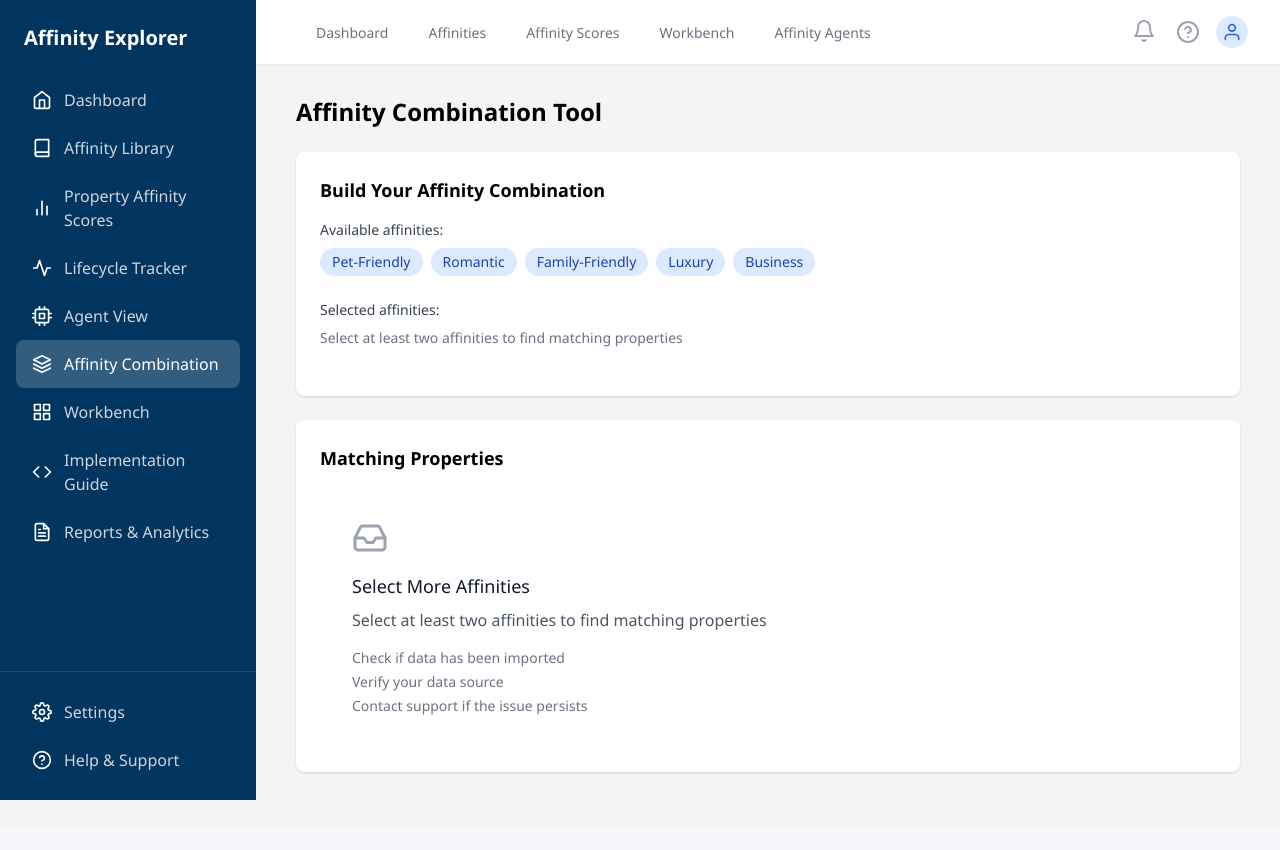
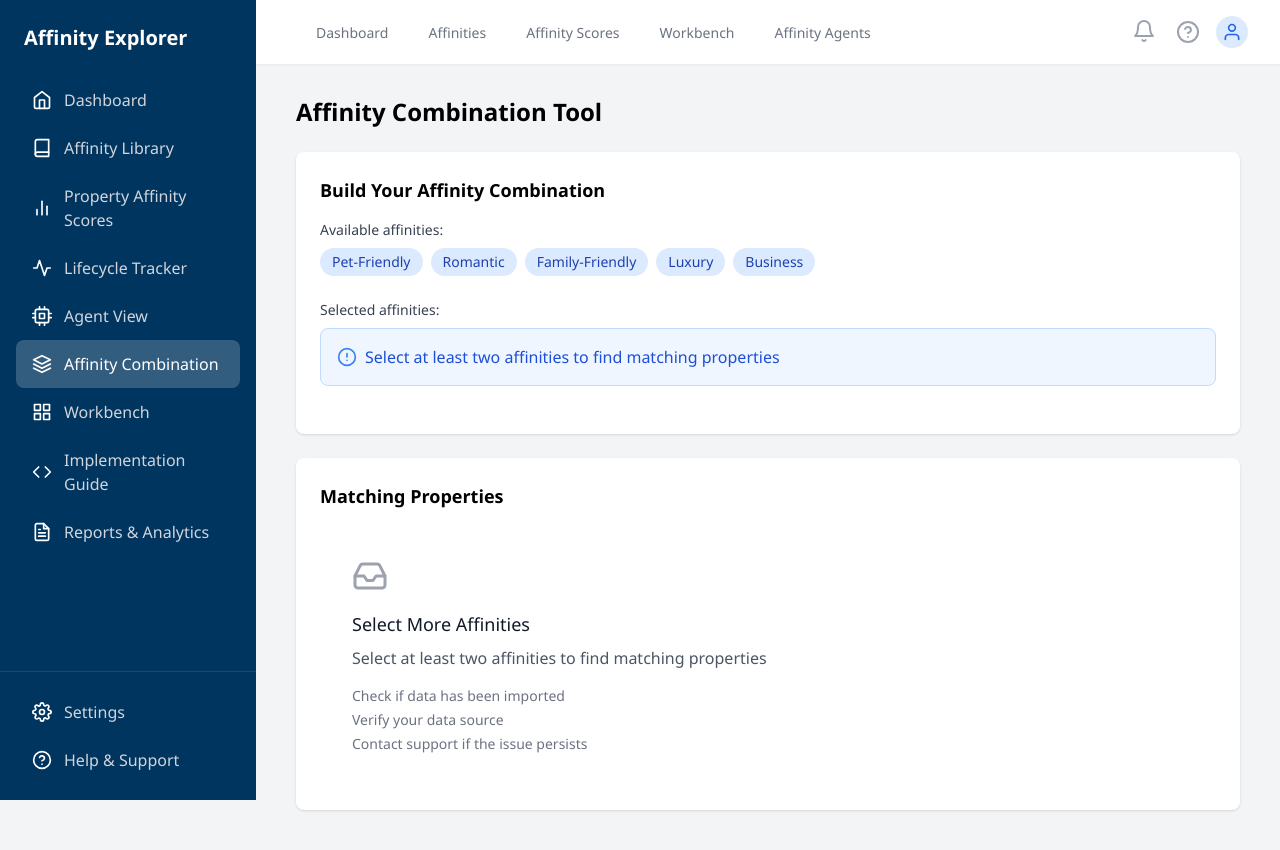
Before and after one commit to calebcarter001/affinity-explorer-build, a React (Vite) app: page /combine in a window 1280 px wide. Shown: the top 850 px of the page. Before the commit the page ends 828 px from the top, so only its background shows below. Built offline with nearby package versions, Linux system fonts and the light colour scheme.

Commit message:
feat(AffinitySelector): enhance minimum affinity selection messaging - Add prominent visual alerts for 0 and 1 affinity states - Improve message clarity with color-coded states - Add alert icons for better visibility

```diff
--- a/src/components/tabs/AffinityCombinationParts/AffinitySelector.jsx
+++ b/src/components/tabs/AffinityCombinationParts/AffinitySelector.jsx
@@ -1,5 +1,5 @@
 import React from 'react';
-import { FiX } from 'react-icons/fi';
+import { FiX, FiAlertCircle } from 'react-icons/fi';
 import { useAppContext } from '../../../contexts/AppContext';
 
 const AffinitySelector = ({ availableAffinities, selectedAffinities, onAdd, onRemove, onClear }) => {
@@ -29,7 +29,15 @@ const AffinitySelector = ({ availableAffinities, selectedAffinities, onAdd, onRe
       <div className="mb-6">
         <label className="block text-sm font-medium text-gray-700 mb-2">Selected affinities:</label>
         {selectedAffinities.length === 0 ? (
-          <div className="text-gray-500 text-sm">Select at least two affinities to find matching properties</div>
+          <div className="p-4 bg-blue-50 border border-blue-200 rounded-lg flex items-center gap-2">
+            <FiAlertCircle className="text-blue-500 w-5 h-5" />
+            <div className="text-blue-700">Select at least two affinities to find matching properties</div>
+          </div>
+        ) : selectedAffinities.length === 1 ? (
+          <div className="p-4 bg-yellow-50 border border-yellow-200 rounded-lg flex items-center gap-2">
+            <FiAlertCircle className="text-yellow-500 w-5 h-5" />
+            <div className="text-yellow-700">Select one more affinity to enable property matching</div>
+          </div>
         ) : (
           <div className="flex flex-wrap gap-2">
             {selectedAffinities.map(affinity => (
```
